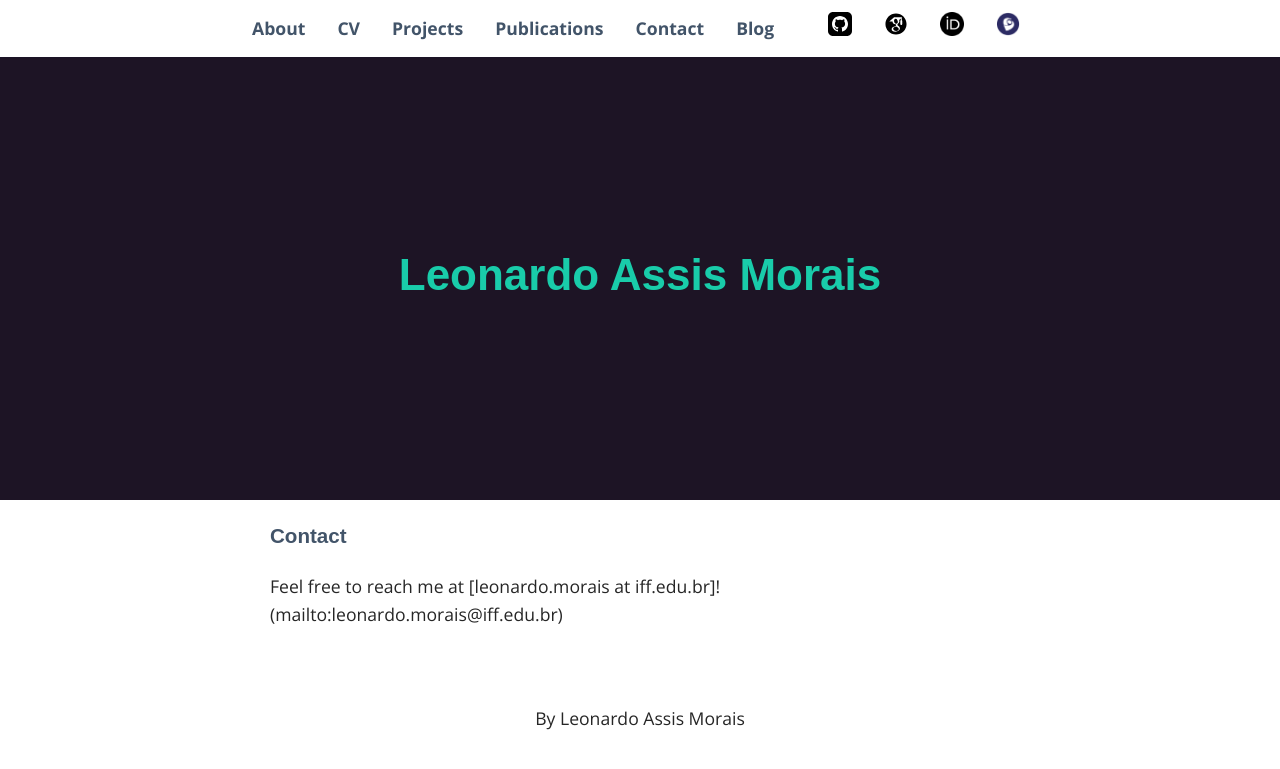
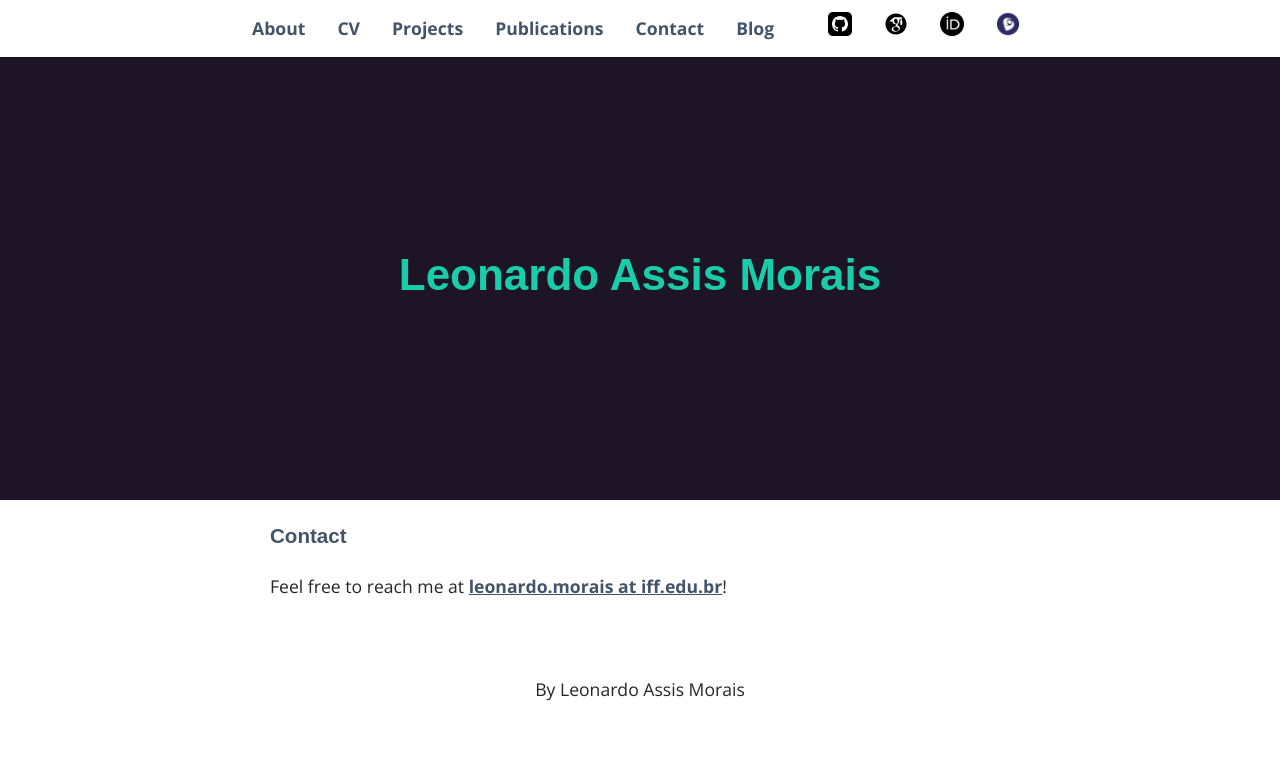
Before and after one commit to Leo-am/Leo-am.github.io, a Jekyll site: the page built from _pages/05_contact.md, in a window 1280 px wide. Shown: the top 769 px of the page. Built offline with Jekyll 4.4.1, drawn with Linux system fonts in a browser that asks for light colours; some web fonts are replaced.

Commit message:
fixed broken link in contacts

```diff
--- a/_pages/05_contact.md
+++ b/_pages/05_contact.md
@@ -6,4 +6,4 @@ permalink: /contact/
 
 ### Contact
 
-Feel free to reach me at [leonardo.morais at iff.edu.br]!(mailto:leonardo.morais@iff.edu.br)
+Feel free to reach me at [leonardo.morais at iff.edu.br](mailto:leonardo.morais@iff.edu.br)!
```
